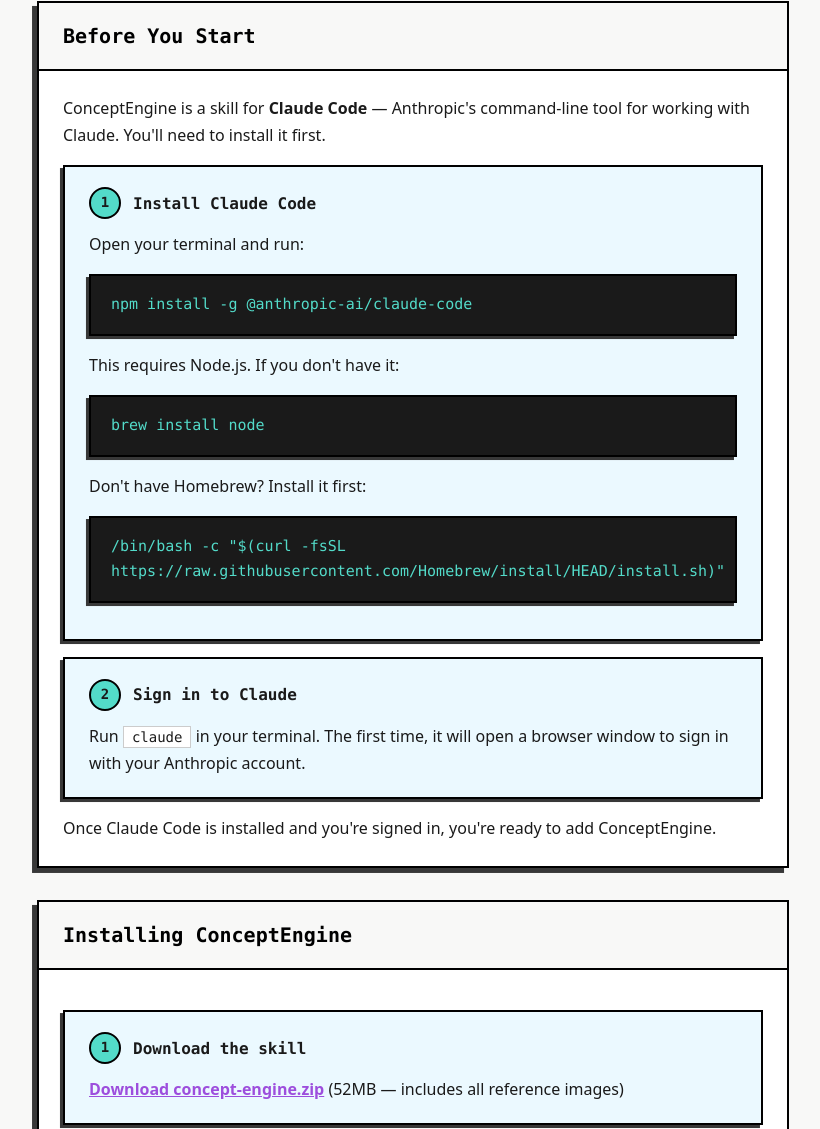
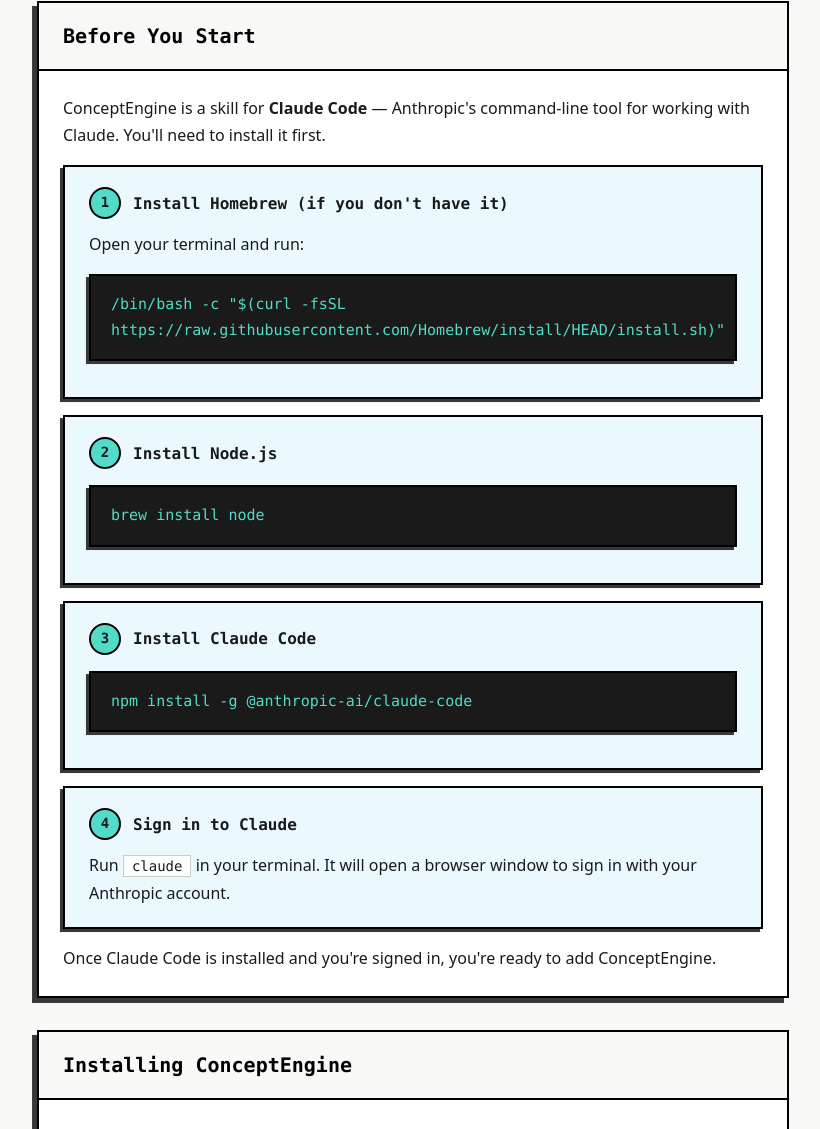
Before and after one commit to theprompted/promptedos-concept-engine, a plain HTML site: page index.html in a window 1280 px wide. Shown: the part 295-1424 px from the top of the page, without its empty margins (227-1047 px from the left). Drawn offline with Linux system fonts and the light colour scheme.

Commit message:
Reorder install steps: Homebrew → Node → Claude Code

```diff
--- a/index.html
+++ b/index.html
@@ -400,21 +400,31 @@
             <div class="step-card">
                 <div class="step-header">
                     <span class="step-num">1</span>
-                    <span class="step-title">Install Claude Code</span>
+                    <span class="step-title">Install Homebrew (if you don't have it)</span>
                 </div>
                 <p>Open your terminal and run:</p>
-                <div class="code-block">npm install -g @anthropic-ai/claude-code</div>
-                <p>This requires Node.js. If you don't have it:</p>
-                <div class="code-block">brew install node</div>
-                <p>Don't have Homebrew? Install it first:</p>
                 <div class="code-block">/bin/bash -c "$(curl -fsSL https://raw.githubusercontent.com/Homebrew/install/HEAD/install.sh)"</div>
             </div>
             <div class="step-card">
                 <div class="step-header">
                     <span class="step-num">2</span>
+                    <span class="step-title">Install Node.js</span>
+                </div>
+                <div class="code-block">brew install node</div>
+            </div>
+            <div class="step-card">
+                <div class="step-header">
+                    <span class="step-num">3</span>
+                    <span class="step-title">Install Claude Code</span>
+                </div>
+                <div class="code-block">npm install -g @anthropic-ai/claude-code</div>
+            </div>
+            <div class="step-card">
+                <div class="step-header">
+                    <span class="step-num">4</span>
                     <span class="step-title">Sign in to Claude</span>
                 </div>
-                <p>Run <code>claude</code> in your terminal. The first time, it will open a browser window to sign in with your Anthropic account.</p>
+                <p>Run <code>claude</code> in your terminal. It will open a browser window to sign in with your Anthropic account.</p>
             </div>
             <p>Once Claude Code is installed and you're signed in, you're ready to add ConceptEngine.</p>
         </div>
```
